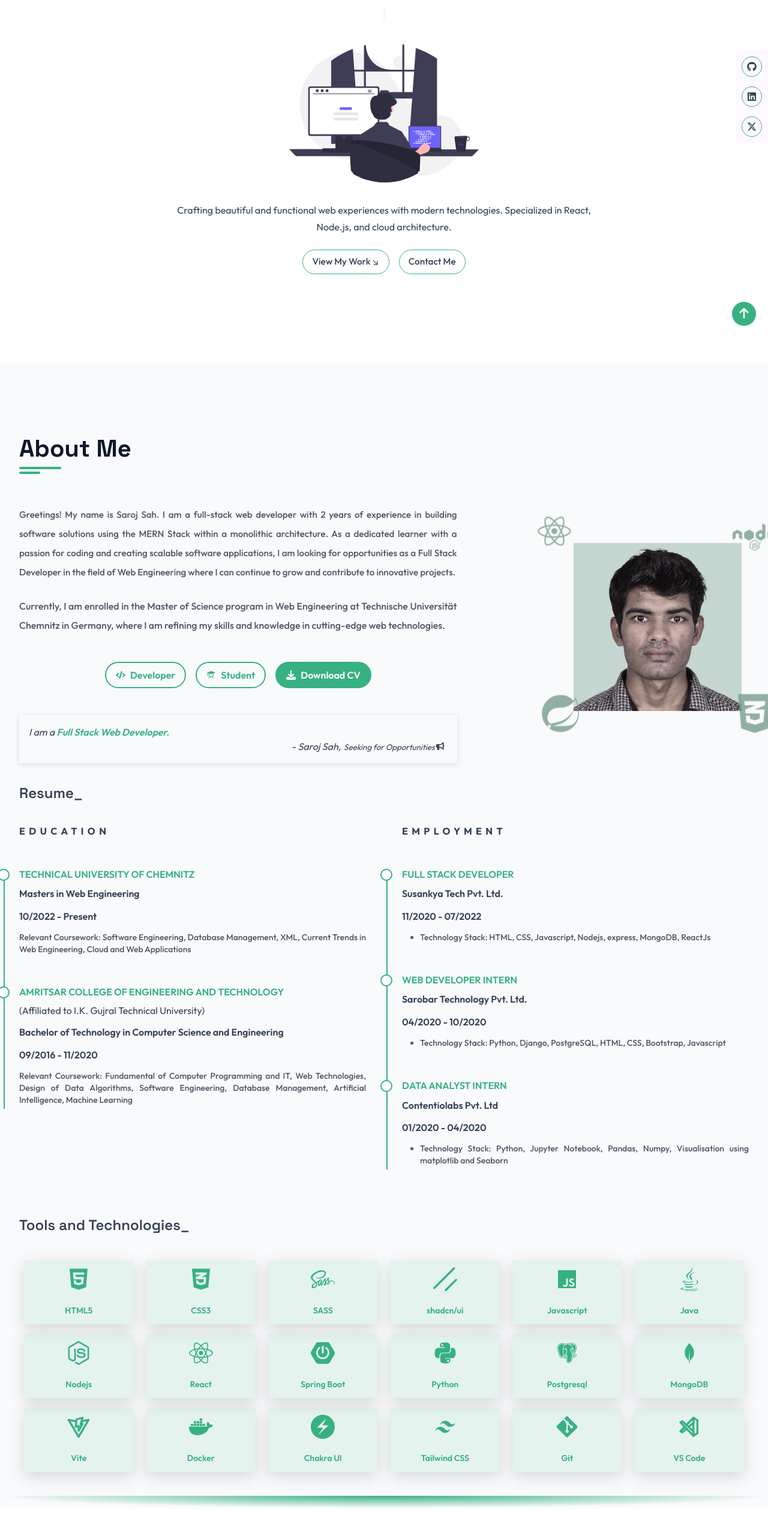
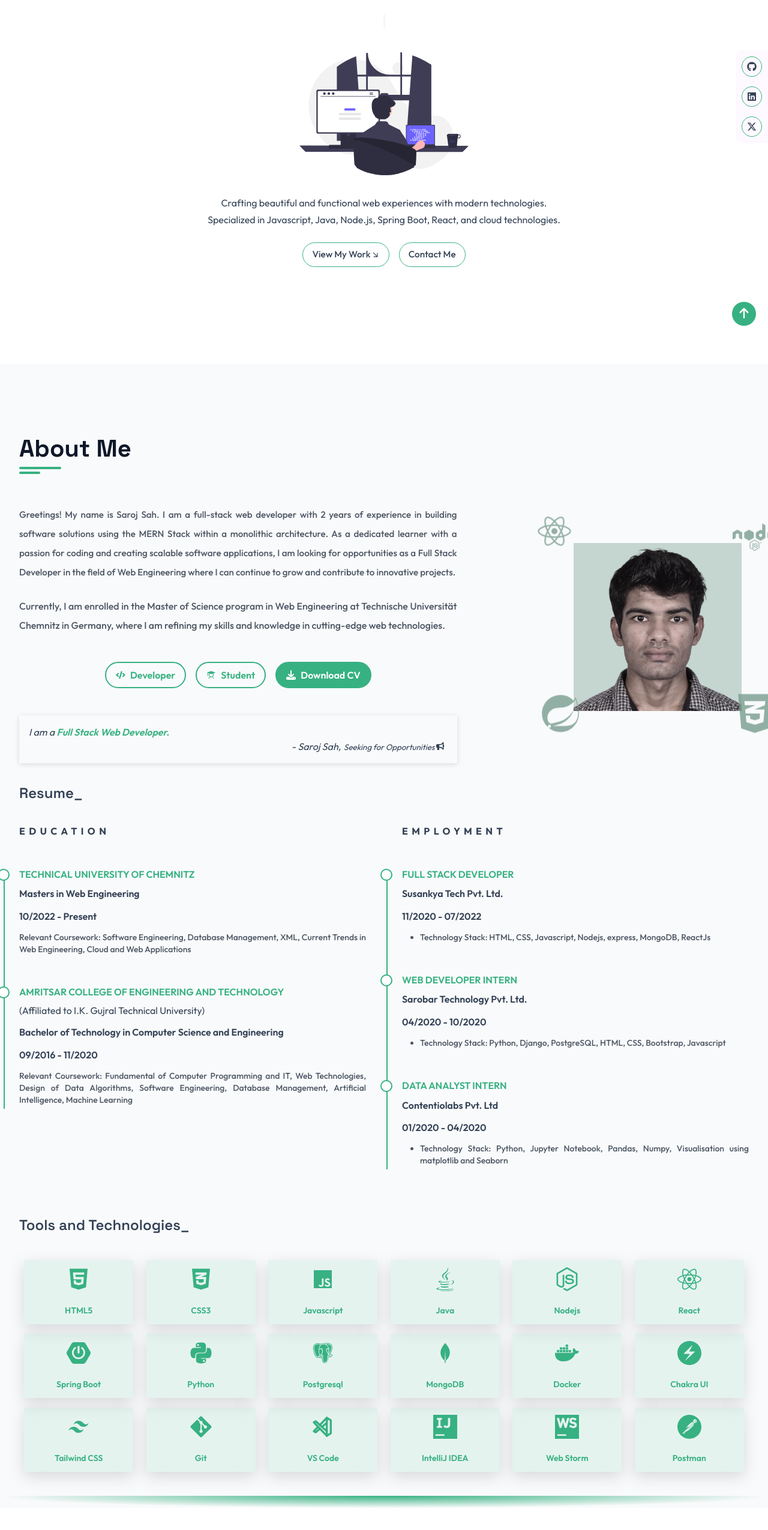
Before and after one commit to saroj2053/my-portfolio-site, a React (Vite) app: page / in a window 1280 px wide. Shown: the part 242-2792 px from the top of the page at 60% size. Built offline with nearby package versions, Linux system fonts and the light colour scheme.

Commit message:
changed home overview

```diff
--- a/src/components/Home/Home.css
+++ b/src/components/Home/Home.css
@@ -59,7 +59,6 @@
   justify-content: center;
   align-items: center;
   padding: 4rem 0;
-
 }
 
 .animate-fade-out {
@@ -75,7 +74,6 @@
   line-height: 75px;
 }
 
-
 .home__profileName {
   font-size: calc(32px + 0.8vw);
   font-weight: 600;
@@ -83,7 +81,6 @@
   margin: 0.75rem 0;
   color: rgb(var(--skin-color));
 }
-
 
 .home__typoEffect {
   display: flex;
@@ -106,7 +103,6 @@
   display: flex;
   gap: 0.5rem;
   align-items: center;
-
 }
 
 .home__profileStatus span {
@@ -115,7 +111,7 @@
 
 .home__image {
   margin: 2rem 0;
-  height: 230px;
+  height: 205px;
   display: flex;
   justify-content: center;
   align-items: center;
--- a/src/components/Home/Home.tsx
+++ b/src/components/Home/Home.tsx
@@ -68,8 +68,7 @@ const Home = () => {
                 strings: [
                   "Software Engineer",
                   "Full Stack Web Developer",
-                  "Content Writer",
-                  "Student",
+                  "Web Engineering Student",
                 ],
                 autoStart: true,
                 loop: true,
@@ -92,13 +91,14 @@ const Home = () => {
                 fontSize: "1rem",
                 lineHeight: "1.75rem",
                 color: "var(--text-black-700)",
-                width: "80%",
+                width: "100%",
                 textAlign: "center",
               }}
             >
               Crafting beautiful and functional web experiences with modern
-              technologies. Specialized in React, Node.js, and cloud
-              architecture.
+              technologies. <br />
+              Specialized in Javascript, Java, Node.js, Spring Boot, React, and
+              cloud technologies.
             </p>
           </div>
 
--- a/src/data/technologies.ts
+++ b/src/data/technologies.ts
@@ -1,4 +1,4 @@
-import { TbBrandVite, TbBrandVscode } from "react-icons/tb";
+import { TbBrandVscode } from "react-icons/tb";
 
 import {
   BiLogoJavascript,
@@ -7,11 +7,16 @@ import {
   BiLogoMongodb,
 } from "react-icons/bi";
 
-import { SiChakraui, SiShadcnui, SiSpringboot } from "react-icons/si";
+import {
+  SiChakraui,
+  SiIntellijidea,
+  SiPostman,
+  SiSpringboot,
+  SiWebstorm,
+} from "react-icons/si";
 
 import {
   FaPython,
-  FaSass,
   FaHtml5,
   FaNodeJs,
   FaReact,
@@ -32,11 +37,6 @@ export const technologies = [
     title: "CSS3",
     icon: FaCss3Alt as IconType,
   },
-  {
-    title: "SASS",
-    icon: FaSass as IconType,
-  },
-  { title: "shadcn/ui", icon: SiShadcnui as IconType },
   {
     title: "Javascript",
     icon: BiLogoJavascript as IconType,
@@ -70,10 +70,6 @@ export const technologies = [
     icon: BiLogoMongodb as IconType,
   },
   {
-    title: "Vite",
-    icon: TbBrandVite as IconType,
-  },
-  {
     title: "Docker",
     icon: FaDocker as IconType,
   },
@@ -93,4 +89,16 @@ export const technologies = [
     title: "VS Code",
     icon: TbBrandVscode as IconType,
   },
+  {
+    title: "IntelliJ IDEA",
+    icon: SiIntellijidea as IconType,
+  },
+  {
+    title: "Web Storm",
+    icon: SiWebstorm as IconType,
+  },
+  {
+    title: "Postman",
+    icon: SiPostman as IconType,
+  },
 ];
```
